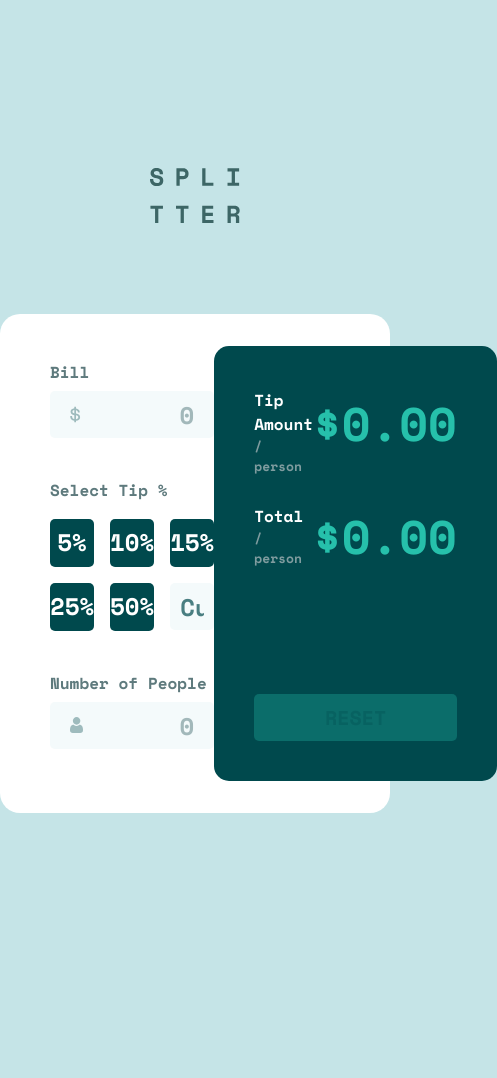
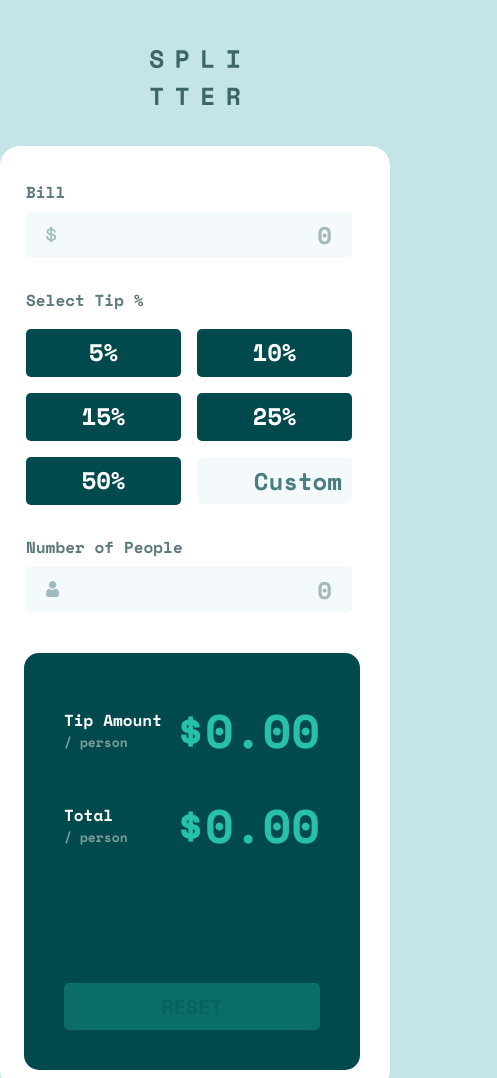
Before and after one commit to telsabate-hub/tip-calculator-app, a plain HTML site: page index.html in a window 390 px wide. Shown: the top 1078 px of the page, 497 px wide, since content can reach past the window. Before the commit the page ends 1053 px from the top, so only its background shows below. Drawn offline with nearby package versions, Linux system fonts and the light colour scheme.

Commit message:
Cleared inputs and computed values when one of the values entered is invalid. Added some styles for mobile view.

```diff
--- a/js/main.js
+++ b/js/main.js
@@ -33,6 +33,9 @@ function setupListeners(){
 
             if( e.target.id != "percentageInput" ){
                 e.target.parentElement.classList.add( "selected-tip" );
+                errorMsgElements.percentageInput.innerHTML = "";
+                document.getElementById( "percentageInput" ).disabled = true;
+
                 checkValidity();
             }
 
@@ -86,6 +89,8 @@ function checkValidity(){
     if( areAllInputsValid ){
         // console.log(`allInputsValid`);
         computeTip();
+    } else {
+        clearComputedValues();
     }
 }
 
@@ -152,12 +157,14 @@ function isNumOfPeopleValid(e){
 
 function clearSelectedTip(){
     const selectedTips = document.querySelectorAll( ".selected-tip" );
+    const percentageInput = document.getElementById( "percentageInput" );
 
     for( let i=0; i < selectedTips.length; i++ ){
         selectedTips[i].classList.remove( "selected-tip" );
     }
 
-    document.getElementById( "percentageInput" ).value = "";
+    percentageInput.value = "";
+    percentageInput.removeAttribute( "disabled" );
 }
 
 function computeTip(){
@@ -184,6 +191,11 @@ function computeTip(){
 
     document.getElementById( "tipAmount" ).innerHTML = tipAmount.toFixed(2);
     document.getElementById( "totalAmount" ).innerHTML = totalPerPerson.toFixed(2);
+}
+
+function clearComputedValues(){
+    document.getElementById( "tipAmount" ).innerHTML = "0.00";
+    document.getElementById( "totalAmount" ).innerHTML = "0.00";
 }
 
 function areAllFieldsEmpty(){
--- /dev/null
+++ b/scss/_mobile.scss
@@ -0,0 +1,37 @@
+@media screen and (max-width: 430px){
+    main {
+        padding-top: 50px;
+        padding-bottom: 0px;
+    }
+
+    article {
+        display: block;
+        margin-top: 40px;
+        margin-bottom: 0px;
+        // padding: 20px 32px;
+        padding: 20px 30px 20px 24px;
+    }
+
+    form {
+        width: 100%;
+        margin-bottom: 40px;
+        padding-left: 2px;
+        padding-right: 8px;
+    }
+
+    fieldset {
+        margin: 30px 0;
+    }
+
+    ul {
+        grid-template-columns: repeat(2, 1fr);
+    }
+
+    #percentageInput::placeholder{
+        text-align: right;
+    }
+
+    .tip-container {
+        width: 100%;
+    }
+}
--- a/scss/main.scss
+++ b/scss/main.scss
@@ -210,3 +210,6 @@ legend {
     float: inline-end;
     color: $orange_error;
 }
+
+
+@import './mobile';
```
Also changed, not shown: css/main.css.
